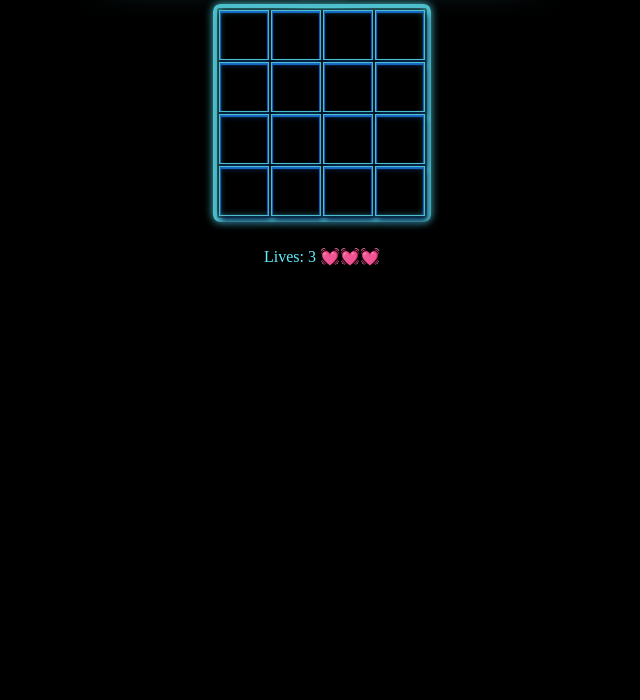
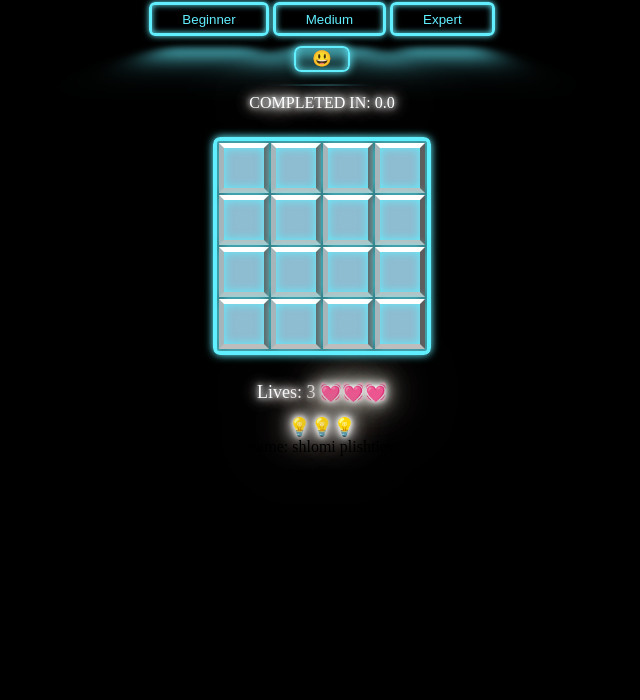
Before and after one commit to shlomi-plishtiev/mine-sweeper, a plain HTML site: page index.html in a window 1280 px wide. Shown: the part 100-800 px from the top of the page, without its empty margins (318-958 px from the left). Drawn offline with Linux system fonts and the light colour scheme.

Commit message:
completing tasks

```diff
--- a/css/index.css
+++ b/css/index.css
@@ -1,38 +1,82 @@
-*,
-*::before,
-*::after {
-    box-sizing: border-box;
+
+body {
+    text-align: center;
+    margin-top: 1%;
+    background: #000000;
+    margin-left: auto;
+    margin-right: auto;
+
 }
-html,
 
-body{
+.block {
+    margin-top: 2%;
+    margin-bottom: 2%;
+    color: #FFFFFF;
+    text-shadow: #FFF 0px 0px 5px, #FFF 0px 0px 10px, #FFF 0px 0px 15px, #9c998d 0px 0px 20px, #9c998d 0px 0px 30px, #9c998d 0px 0px 40px, #9c998d 0px 0px 50px, #9c998d 0px 0px 75px;
+    color: #FFFFFF;
+}
 
-    text-align: center;
-     margin-top: 1%;
-    justify-content: center;
-    align-items: center;
-    background: black;
+.title {
+    margin-bottom: 1%;
+    color: var(--glow-color);
+    font-family: "Raleway", sans-serif;
+    text-shadow: #FFF 0px 0px 5px, #FFF 0px 0px 5px, #FFF 0px 0px 5px, #9c998d 0px 0px 5px, #9c998d 0px 0px 5px, #9c998d 0px 0px 5px, #9c998d 0px 0px 5px, #9c998d 0px 0px 5px;
+
 }
 
 
 .cell {
     width: 50px;
     height: 50px;
-    text-align: center;
-    border: 1px solid ;
-     color: var(--glow-color);
+    margin-top: 1%;
+    color: rgb(0, 0, 0);
+    border: 1px solid;
     -webkit-box-shadow: inset 0px 1px 1px 1px #1F87FF, 2px 5px 6px 0px #0B325E, 5px 5px 5px 5px rgba(69, 190, 255, 0.01);
-    box-shadow: inset 0px 1px 1px 1px #1F87FF, 2px 5px 6px 0px #0B325E, 5px 5px 5px 5px rgba(69, 190, 255, 0.01);
+    box-shadow: inset 0px 1px 1px 1px #1F87FF, 2px 5px 6px 0px #98b0cc, 5px 5px 5px 5px rgba(69, 190, 255, 0.01);
     font-size: 20px;
 }
 
- .demotext{
-    color: var(--glow-color);
+.demotext {
+    font-size: large;
+    color: #FFFFFF;
+    text-shadow: #FFF 0px 0px 5px, #FFF 0px 0px 10px, #FFF 0px 0px 15px, #9c998d 0px 0px 20px, #9c998d 0px 0px 30px, #9c998d 0px 0px 40px, #9c998d 0px 0px 50px, #9c998d 0px 0px 75px;
+    color: #FFFFFF;
 }
+
+.hintsDiv {
+    margin-top: 1%;
+    font-size: large;
+    color: #FFFFFF;
+    text-shadow: #FFF 0px 0px 5px, #FFF 0px 0px 10px, #FFF 0px 0px 15px, #9c998d 0px 0px 20px, #9c998d 0px 0px 30px, #9c998d 0px 0px 40px, #9c998d 0px 0px 50px, #9c998d 0px 0px 75px;
+    color: #FFFFFF;
+}
+
+.close {
+    width: 50px;
+    height: 50px;
+    border: 5px solid;
+    border-color: #ffffff #5e5e5e #bdbdbd #a6b5b9;
+    box-sizing: border-box;
+    background-color: rgb(142, 188, 209);
+    -webkit-box-shadow: inset 0px 0px 0.5em 0px var(--glow-color),
+        0px 0px 0.5em 0px var(--glow-color);
+    -moz-box-shadow: inset 0px 0px 0.5em 0px var(--glow-color),
+        0px 0px 0.5em 0px var(--glow-color);
+    box-shadow: inset 0px 0px 0.5em 0px var(--glow-color),
+        0px 0px 0.5em 0px var(--glow-color);
+}
+
+
+.shown {
+    width: 50px;
+    height: 50px;
+    border: 2px solid;
+    background-color: rgb(170, 228, 255);
+    box-sizing: border-box;
+    border-color: #82e0fd;
+}
+
 table {
-     margin-top: 1%;
-    color: aqua;
-    text-align: center;
     margin-left: auto;
     margin-right: auto;
     margin-bottom: 2%;
@@ -44,13 +88,14 @@ table {
     perspective: 2em;
     font-family: "Raleway", sans-serif;
     -webkit-box-shadow: inset 0px 0px 0.5em 0px var(--glow-color),
-    0px 0px 0.5em 0px var(--glow-color);
--moz-box-shadow: inset 0px 0px 0.5em 0px var(--glow-color),
-    0px 0px 0.5em 0px var(--glow-color);
-box-shadow: inset 0px 0px 0.5em 0px var(--glow-color),
-    0px 0px 0.5em 0px var(--glow-color);
-animation: border-flicker 2s linear infinite;
+        0px 0px 0.5em 0px var(--glow-color);
+    -moz-box-shadow: inset 0px 0px 0.5em 0px var(--glow-color),
+        0px 0px 0.5em 0px var(--glow-color);
+    box-shadow: inset 0px 0px 0.5em 0px var(--glow-color),
+        0px 0px 0.5em 0px var(--glow-color);
+    animation: border-flicker 2s;
 }
+
 :root {
     --glow-color: hsl(186 100% 69%);
 }
@@ -73,8 +118,9 @@ animation: border-flicker 2s linear infinite;
         0px 0px 0.5em 0px var(--glow-color);
     box-shadow: inset 0px 0px 0.5em 0px var(--glow-color),
         0px 0px 0.5em 0px var(--glow-color);
-    animation: border-flicker 2s linear infinite;
+    animation: border-flicker 2s;
 }
+
 .glowing-txt {
     float: left;
     margin-right: -0.8em;
@@ -85,10 +131,12 @@ animation: border-flicker 2s linear infinite;
     text-shadow: 0 0 0.125em hsl(0 0% 100% / 0.3), 0 0 0.45em var(--glow-color);
     animation: text-flicker 3s linear infinite;
 }
+
 .faulty-letter {
     opacity: 0.5;
     animation: faulty-flicker 2s linear infinite;
 }
+
 .myButton::before {
     content: "";
     position: absolute;
@@ -102,6 +150,7 @@ animation: border-flicker 2s linear infinite;
     background: var(--glow-color);
     pointer-events: none;
 }
+
 .myButton::after {
     content: "";
     position: absolute;
@@ -115,26 +164,32 @@ animation: border-flicker 2s linear infinite;
     box-shadow: 0 0 2em 0.2em var(--glow-color);
     transition: opacity 100ms linear;
 }
+
 .myButton:hover {
     color: rgba(0, 0, 0, 0.8);
     text-shadow: none;
     animation: none;
 }
+
 .myButton:hover .glowing-txt {
     animation: none;
 }
+
 .myButton:hover .faulty-letter {
     animation: none;
     text-shadow: none;
     opacity: 1;
 }
+
 .myButton:hover:before {
     filter: blur(1.5em);
     opacity: 1;
 }
+
 .myButton:hover:after {
     opacity: 1;
 }
+
 @keyframes faulty-flicker {
     0% {
         opacity: 0.1;
@@ -172,6 +227,7 @@ animation: border-flicker 2s linear infinite;
         opacity: 1;
     }
 }
+
 @keyframes text-flicker {
     0% {
         opacity: 0.1;
@@ -221,6 +277,7 @@ animation: border-flicker 2s linear infinite;
         opacity: 0.9;
     }
 }
+
 @keyframes border-flicker {
     0% {
         opacity: 0.1;
@@ -246,12 +303,15 @@ animation: border-flicker 2s linear infinite;
         opacity: 1;
     }
 }
+
 @media only screen and (max-width: 100px) {
     .myButton {
         font-size: 1em;
     }
 }
+
 .icon {
+
     position: relative;
     color: var(--glow-color);
     cursor: pointer;
@@ -268,8 +328,9 @@ animation: border-flicker 2s linear infinite;
         0px 0px 0.5em 0px var(--glow-color);
     box-shadow: inset 0px 0px 0.5em 0px var(--glow-color),
         0px 0px 0.5em 0px var(--glow-color);
-    animation: border-flicker 2s linear infinite;
+    animation: border-flicker 2s;
 }
+
 .icon::before {
     content: "";
     position: absolute;
@@ -283,6 +344,7 @@ animation: border-flicker 2s linear infinite;
     background: var(--glow-color);
     pointer-events: none;
 }
+
 .icon::after {
     content: "";
     position: absolute;
@@ -296,28 +358,62 @@ animation: border-flicker 2s linear infinite;
     box-shadow: 0 0 2em 0.2em var(--glow-color);
     transition: opacity 100ms linear;
 }
+
 .icon:hover {
     color: rgba(0, 0, 0, 0.8);
     text-shadow: none;
     animation: none;
 }
+
 .icon:hover .glowing-txt {
     animation: none;
 }
+
 .icon:hover .faulty-letter {
     animation: none;
     text-shadow: none;
     opacity: 1;
 }
+
 .icon:hover:before {
     filter: blur(1.5em);
     opacity: 1;
 }
+
 .icon:hover:after {
     opacity: 1;
 }
+
 @media only screen and (max-width: 100px) {
     .icon {
         font-size: 1em;
     }
 }
+
+.icon::before {
+    content: "";
+    position: absolute;
+    top: 0;
+    bottom: 0;
+    left: 0;
+    right: 0;
+    opacity: 0.7;
+    filter: blur(1em);
+    transform: translateY(120%) rotateX(95deg) scale(1, 0.35);
+    background: var(--glow-color);
+    pointer-events: none;
+}
+
+.icon::after {
+    content: "";
+    position: absolute;
+    top: 0;
+    left: 0;
+    right: 0;
+    bottom: 0;
+    opacity: 0;
+    z-index: -1;
+    background-color: var(--glow-color);
+    box-shadow: 0 0 2em 0.2em var(--glow-color);
+    transition: opacity 100ms linear;
+}
--- a/index.html
+++ b/index.html
@@ -7,20 +7,24 @@
     <title>mine sweeper</title>
     <link rel="stylesheet" href="css/index.css">
 </head>
+דדד
+<body onload="init()">
 
-<body onload="init()">
+    <h1 class="title">MINE SWEEPER</h1>
+
     <button data-size="4" data-mines="3" class="myButton" onclick="btnClick(this)">Beginner</button>
     <button data-size="8" data-mines="14" class="myButton" onclick="btnClick(this)">Medium</button>
     <button data-size="12" data-mines="32" class="myButton" onclick="btnClick(this)">Expert</button>
     <br><span class="icon" onclick="restart()">😃</span>
-
+    <div class="block"> COMPLETED IN: <span class="timer">0.0</span></div>
     <table>
-            <tbody class="board" onclick="onCellClicked(this)">
+        <tbody class="board" onclick="onCellClicked()">
+        </tbody>
     </table>
-        </tbody>
     <span class="demotext livesText">lives:3</span>
     <span class="lives demotext">💓💓💓</span>
-
+    <br>
+    <div class="hintsDiv"> <span onclick="hintClicked()">💡</span></div>
     <div> name: shlomi plishtiev</div>
     <script src="js/index.js"></script>
 </body>
--- a/js/index.js
+++ b/js/index.js
@@ -2,11 +2,14 @@
 var gBoard = []
 var gLevel = {
     size: 4,
-    mines: 2
+    mines: 3
 }
 
 const BOMB = '💣'
 const FLAG = '🚩'
+
+var gTimerInterval
+var gStartTime
 
 const gGame = {
     inOn: false,
@@ -14,17 +17,18 @@ const gGame = {
     markedCount: 0,
     secsPassed: 0,
     lives: 3,
+    hints: 3,
     isFirstClick: true,
 }
-
 function init() {
     gBoard = buildBoard(gLevel.size)
     renderBoard(gBoard)
     gGame.lives = 3
+    gGame.hints = 3
     gGame.isFirstClick = true
     updateLivesDisplay()
+    console.log();
 }
-
 function createMat(ROWS, COLS) {
     const mat = []
     for (var i = 0; i < ROWS; i++) {
@@ -52,19 +56,28 @@ function buildBoard(size) {
     return board
 }
 function renderBoard(board) {
-    var strHTML = ''
+    var strHTML = '<table><tbody>'
     for (var i = 0; i < gLevel.size; i++) {
         strHTML += '<tr>'
         for (var j = 0; j < board[0].length; j++) {
             const currCell = board[i][j]
+            var tdClass = `cell cell-${i}-${j}`
             var tdCall = ''
+            var tdClass = (gBoard[i][j].isShown) ? 'shown' : 'close'
             if (currCell.isShown) {
-                tdCall = currCell.isMine ? BOMB : currCell.minesAroundCount
+                if (currCell.isMine) {
+                    tdCall = BOMB
+                } else {
+                    if (currCell.minesAroundCount === 0) {
+                        tdClass += ' cell-no-mines'
+                    }
+                    tdCall = currCell.minesAroundCount || ''
+                }
             } else if (currCell.isMarked) {
                 tdCall = FLAG
             }
 
-            strHTML += `<td class="cell" oncontextmenu="onCellMarked(this, ${i}, ${j}); return false;" onclick="onCellClicked(this, ${i}, ${j}, event)">${tdCall}</td>`;
+            strHTML += `<td class="cell ${tdClass}" oncontextmenu="onCellMarked(this, ${i}, ${j})" onclick="onCellClicked(this, ${i}, ${j}, event)">${tdCall}</td>`
         }
         strHTML += '</tr>'
     }
@@ -74,6 +87,38 @@ function renderBoard(board) {
     elBoard.innerHTML = strHTML
     checkGameOver()
     checkGameWon()
+    renderHits()
+}
+function renderHits() {
+    var elHint = document.querySelector('.hintsDiv')
+    var strHTML = ''
+    for (var i = 0; i < gGame.hints; i++) {
+        strHTML += `<span onclick="hintClicked()">💡</span>`
+    }
+    elHint.innerHTML = strHTML
+}
+function hintClicked() {
+    if (gGame.hints > 0) {
+        gGame.hints--
+
+        gGame.isHint = false
+
+
+        var cellsToReveal = document.querySelectorAll('.cell')
+        cellsToReveal.forEach(cell => {
+            cell.classList.add('shown')
+            cell.classList.remove('close')
+        })
+
+        setTimeout(() => {
+            cellsToReveal.forEach(cell => {
+                cell.classList.remove('shown')
+                cell.classList.add('close')
+            })
+            renderBoard(gBoard)
+        }, 1000)
+    }
+    gGame.isHint = false
 }
 function placeMines(board, mines, excludeI, excludeJ) {
     var emptyCells = getEmptyCells(board, excludeI, excludeJ)
@@ -118,8 +163,6 @@ function getRandomInt(min, max) {
     max = Math.floor(max);
     return Math.floor(Math.random() * (max - min) + min); //The maximum is exclusive and the minimum is inclusive
 }
-
-
 function btnClick(elBtn) {
     var size = +elBtn.dataset.size
     var mines = +elBtn.dataset.mines
@@ -127,17 +170,17 @@ function btnClick(elBtn) {
     gLevel.mines = mines
     init()
 }
-function onCellClicked(elCell, i, j,event) {
-    elCell.addEventListener('contextmenu', function (e) {
-        e.preventDefault();
-    });
-    if (event.button === 0) {
+function onCellClicked(elCell, i, j, event) {
+    document.addEventListener('contextmenu', event => event.preventDefault());
+    if (event && event.button === 0) {
         if (gGame.isFirstClick) {
+            startTimer()
             placeMines(gBoard, gLevel.mines, i, j)
             setMinesAroundCounts(gBoard)
             gGame.isFirstClick = false
             gGame.isOn = true
         }
+
         if (!gBoard[i][j].isShown && !gBoard[i][j].isMarked) {
             gBoard[i][j].isShown = true
             if (gBoard[i][j].isMine) {
@@ -155,7 +198,6 @@ function onCellClicked(elCell, i, j,event) {
     }
 }
 function onCellMarked(elCell, i, j,) {
-
     if (!gBoard[i][j].isShown) {
         gBoard[i][j].isMarked = !gBoard[i][j].isMarked
         if (gBoard[i][j].isMarked) {
@@ -166,10 +208,11 @@ function onCellMarked(elCell, i, j,) {
         renderBoard(gBoard)
     }
 }
-
 function restart(icon) {
     init()
     document.querySelector('.icon').innerText = '😀'
+    resetTimer()
+    renderHits()
 }
 function lives(isMine) {
     if (isMine) {
@@ -209,6 +252,7 @@ function gameOver() {
     if (gGame.lives === 0) {
         document.querySelector('.icon').innerHTML = '🤬'
         alert('loss!')
+        resetTimer()
         const cells = document.querySelectorAll('.cell')
         cells.forEach(cell => {
             cell.onclick = null
@@ -223,8 +267,8 @@ function gameWon() {
     gGame.isOn = false
     document.querySelector('.icon').innerText = '😎'
     alert('victory!!!')
+    resetTimer()
 }
-
 function checkGameWon() {
     var totalCells = gLevel.size * gLevel.size;
     var revealedNonMines = 0
@@ -239,19 +283,44 @@ function checkGameWon() {
         gameWon()
     }
 }
-
 function expandShown(board, i, j) {
     for (var row = i - 1; row <= i + 1; row++) {
         for (var col = j - 1; col <= j + 1; col++) {
             if (row >= 0 && row < board.length && col >= 0 && col < board[0].length) {
                 if (!board[row][col].isMine && !board[row][col].isShown) {
                     board[row][col].isShown = true
+                    gGame.shownCount++
                     if (board[row][col].minesAroundCount === 0) {
-                        expandShown(board, row, col);
+                        expandShown(board, row, col)
                     }
                 }
             }
         }
     }
-    renderBoard(gBoard)
+    renderBoard(board)
 }
+function tdClicked(thisTd, currI, currJ) {
+    if (gBoard[currI][currJ].isMine) {
+        var thisTd = document.querySelector('.board')
+        thisTd.classList.remove('close')
+        thisTd.classList.add('shown')
+        gBoard[currI][currJ].isShown = true
+        gGame.shownCount++
+        renderBoard()
+
+    }
+}
+function startTimer() {
+    gStartTime = Date.now()
+
+    gTimerInterval = setInterval(() => {
+        var secsPassed = ((Date.now() - gStartTime) / 1000).toFixed(1)
+        var elSpan = document.querySelector('.timer')
+        elSpan.innerText = secsPassed
+    }, 10)
+}
+function resetTimer() {
+    clearInterval(gTimerInterval)
+    var elSpan = document.querySelector('.timer')
+    elSpan.innerText = '0.0'
+}
```
Lines whose indentation alone changed are shown as unchanged.
